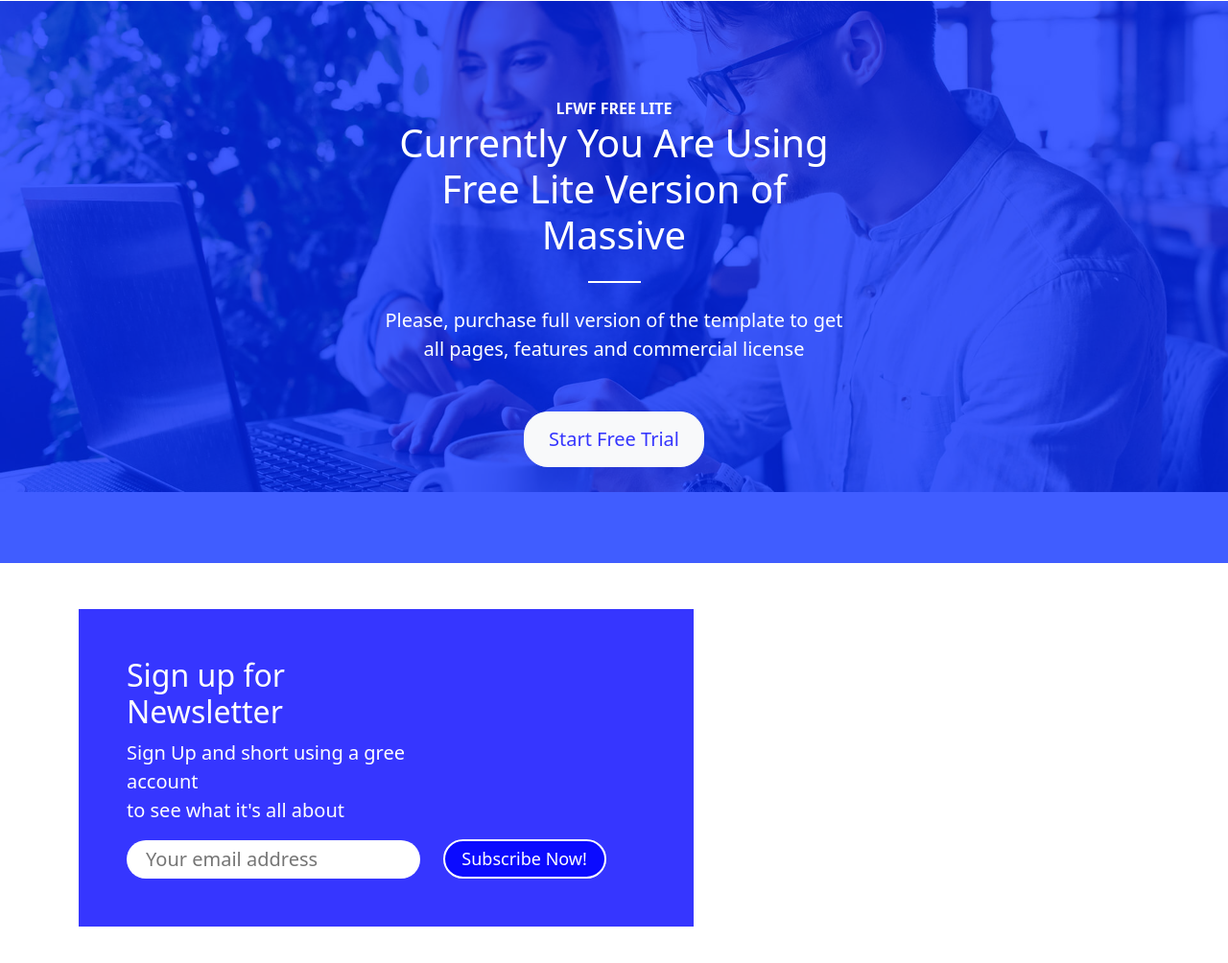
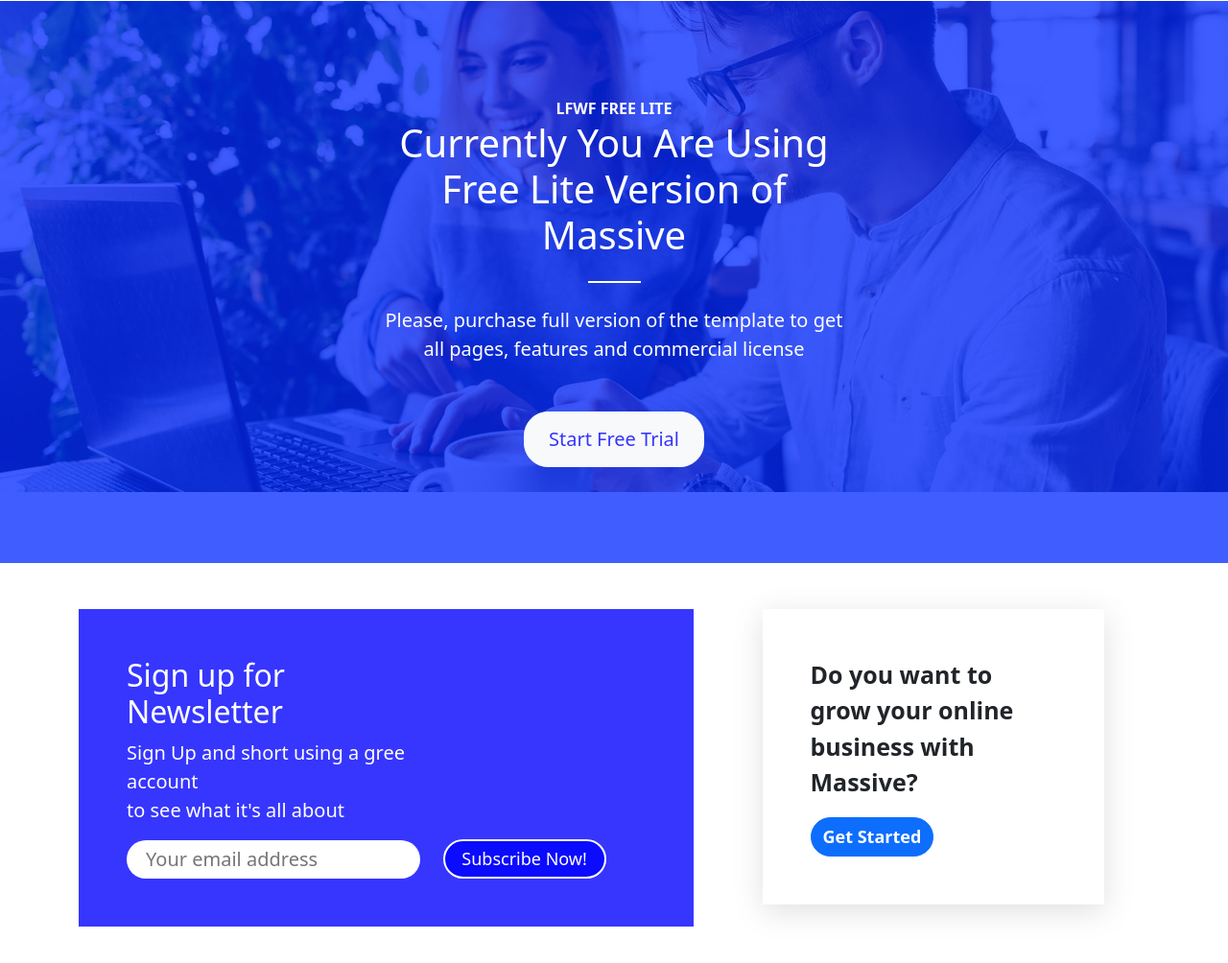
Before and after one commit to ukaychingmarma/class-25, a plain HTML site: page index.html in a window 1280 px wide. Shown: the part 1012-2016 px from the top of the page at 96% size. Drawn offline with nearby package versions, Linux system fonts and the light colour scheme.

Commit message:
Add files via upload

```diff
--- a/index.html
+++ b/index.html
@@ -131,9 +131,10 @@
                          </div>
 
                    </div>
-                   <div class="col-md-4">
+                   <div class="col-md-4 mx-auto">
                         <div class="card-2">
-
+                             <b>Do you want to grow your online business with Massive?</b>
+                             <button class="btn btn-primary rounded-pill">Get Started</button>
                         </div>
                    </div>
               </div>
--- a/style.css
+++ b/style.css
@@ -42,7 +42,7 @@ body{
 
 }
 .pricing-item-section .items .pricing-item{
-     box-shadow: rgba(0, 0, 0, 0.05) 0px 6px 24px 0px, rgb(243, 243, 243) 0px 0px 0px 2px;
+     box-shadow: rgb(100 100 111 / 20%) 0px 7px 29px 0px;
      transition: 1s;
      margin-bottom: 50px;
 }
@@ -214,3 +214,19 @@ body{
      color:white;
      padding: 5px;
 }
+.card-2 button{
+     font-size: 18px;
+     font-weight: bold;
+}
+.card-2 b{
+     font-size: 25px;
+}
+.card-2{
+     box-shadow: rgb(100 100 111 / 20%) 0px 7px 29px 0px;
+     height: 308px;
+     padding: 50px;
+     display: flex;
+     flex-wrap: wrap;
+     align-content: space-between;
+
+}
```
